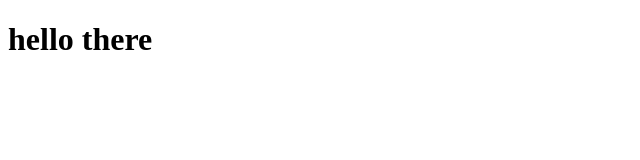
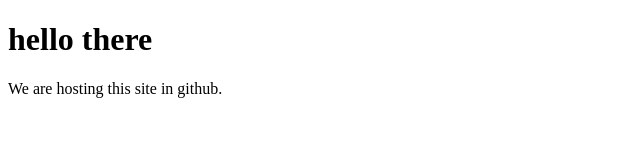
Before and after one commit to rk-codeflow/test-project, a plain HTML site: page index.html in a window 1280 px wide. Shown: the whole page, without its empty margins (0-640 px from the left). Drawn offline with Linux system fonts and the light colour scheme.

Commit message:
second commit

```diff
--- a/index.html
+++ b/index.html
@@ -8,5 +8,6 @@
 </head>
 <body>
     <h1>hello there</h1>
+    <p>We are hosting this site in github.</p>
 </body>
 </html>
```
